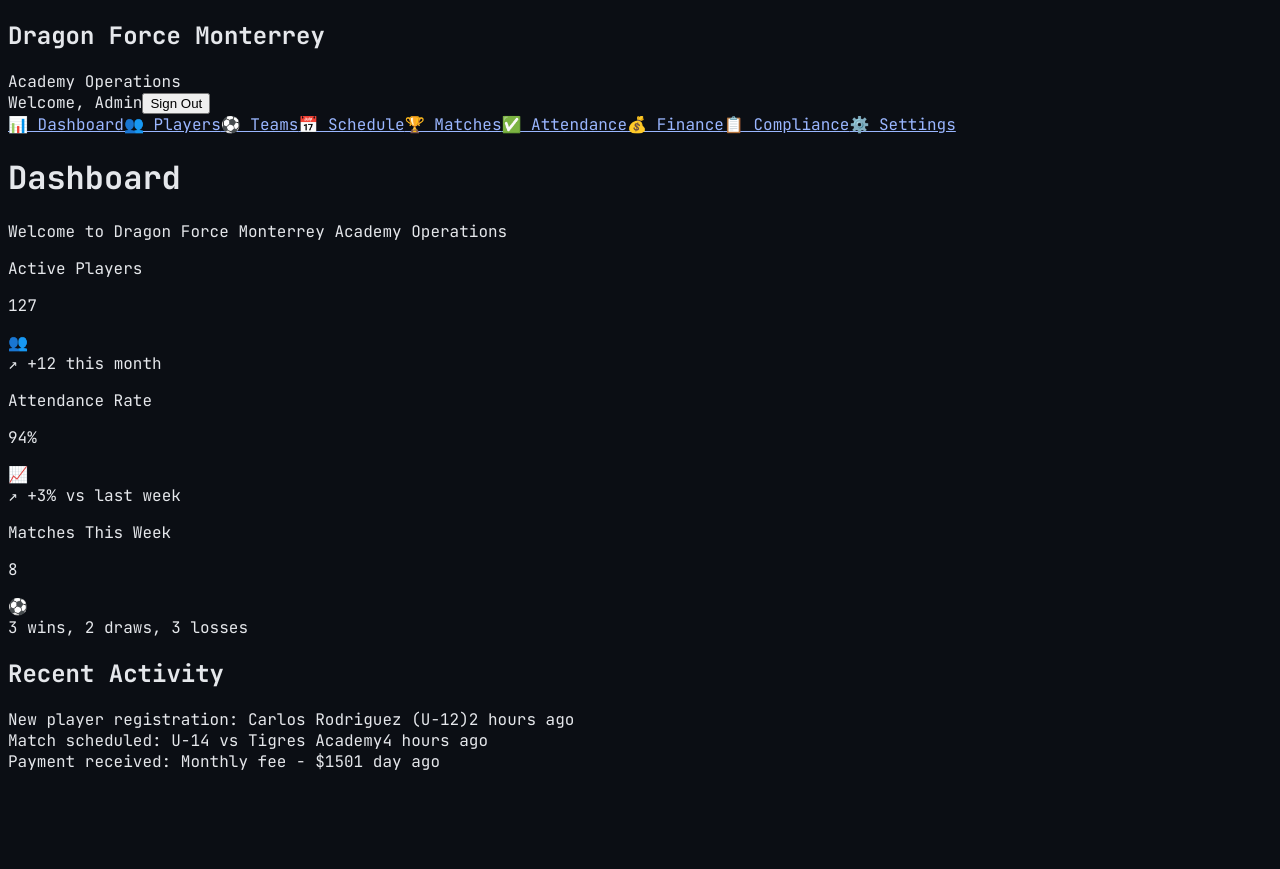
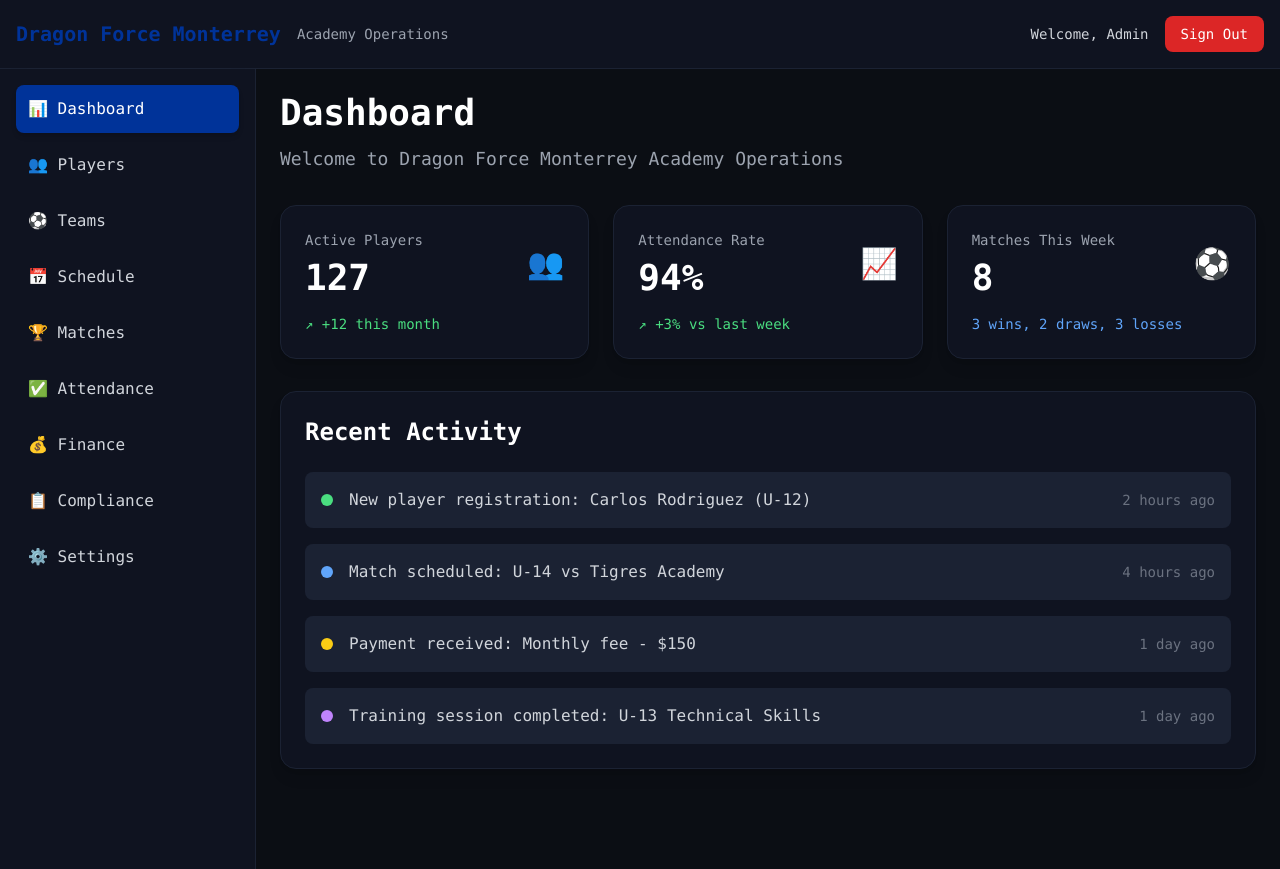
Before and after one commit to steamsoda/academy-ops, a Next.js app: page /dashboard in a window 1280 px wide. Before the commit the page ends 820 px from the top, so only its background shows below. Built offline with nearby package versions, Linux system fonts and the light colour scheme.

Commit message:
Fix Tailwind CSS and enhance dashboard styling with proper cards and layout

```diff
--- a/app/dashboard/page.tsx
+++ b/app/dashboard/page.tsx
@@ -3,10 +3,10 @@
 
 export default function Dashboard(){
   return (
-    <div className="min-h-screen bg-[#0b0e14]">
+    <div className="min-h-screen bg-[#0b0e14] text-white">
       {/* Navigation Bar */}
-      <nav className="bg-[#0f1320] border-b border-[#1b2233] p-4">
-        <div className="flex justify-between items-center">
+      <nav className="bg-[#0f1320] border-b border-[#1b2233] p-4 shadow-lg">
+        <div className="flex justify-between items-center max-w-7xl mx-auto">
           <div className="flex items-center space-x-4">
             <h1 className="text-xl font-bold text-[#003399]">Dragon Force Monterrey</h1>
             <span className="text-sm text-gray-400">Academy Operations</span>
@@ -15,7 +15,7 @@
             <span className="text-sm text-gray-300">Welcome, Admin</span>
             <button
               onClick={() => signOut()}
-              className="px-3 py-1 text-sm bg-red-600 hover:bg-red-700 rounded-lg transition-colors"
+              className="px-4 py-2 text-sm bg-red-600 hover:bg-red-700 rounded-lg transition-colors duration-200"
             >
               Sign Out
             </button>
@@ -23,101 +23,109 @@
         </div>
       </nav>
 
+      {/* Main Layout */}
+      <div className="flex">
         {/* Sidebar Navigation */}
-      <div className="flex">
-        <aside className="w-64 bg-[#0f1320] border-r border-[#1b2233] min-h-screen p-4">
+        <aside className="w-64 bg-[#0f1320] border-r border-[#1b2233] min-h-screen p-4 shadow-lg">
           <nav className="space-y-2">
-            <a href="/dashboard" className="block p-3 bg-[#003399] text-white rounded-lg">
+            <a href="/dashboard" className="block p-3 bg-[#003399] text-white rounded-lg shadow-md">
               📊 Dashboard
             </a>
-            <a href="/players" className="block p-3 text-gray-300 hover:bg-[#1b2233] rounded-lg transition-colors">
+            <a href="/players" className="block p-3 text-gray-300 hover:bg-[#1b2233] rounded-lg transition-colors duration-200">
               👥 Players
             </a>
-            <a href="/teams" className="block p-3 text-gray-300 hover:bg-[#1b2233] rounded-lg transition-colors">
+            <a href="/teams" className="block p-3 text-gray-300 hover:bg-[#1b2233] rounded-lg transition-colors duration-200">
               ⚽ Teams
             </a>
-            <a href="/schedule" className="block p-3 text-gray-300 hover:bg-[#1b2233] rounded-lg transition-colors">
+            <a href="/schedule" className="block p-3 text-gray-300 hover:bg-[#1b2233] rounded-lg transition-colors duration-200">
               📅 Schedule
             </a>
-            <a href="/matches" className="block p-3 text-gray-300 hover:bg-[#1b2233] rounded-lg transition-colors">
+            <a href="/matches" className="block p-3 text-gray-300 hover:bg-[#1b2233] rounded-lg transition-colors duration-200">
               🏆 Matches
             </a>
-            <a href="/attendance" className="block p-3 text-gray-300 hover:bg-[#1b2233] rounded-lg transition-colors">
+            <a href="/attendance" className="block p-3 text-gray-300 hover:bg-[#1b2233] rounded-lg transition-colors duration-200">
               ✅ Attendance
             </a>
-            <a href="/finance" className="block p-3 text-gray-300 hover:bg-[#1b2233] rounded-lg transition-colors">
+            <a href="/finance" className="block p-3 text-gray-300 hover:bg-[#1b2233] rounded-lg transition-colors duration-200">
               💰 Finance
             </a>
-            <a href="/compliance" className="block p-3 text-gray-300 hover:bg-[#1b2233] rounded-lg transition-colors">
+            <a href="/compliance" className="block p-3 text-gray-300 hover:bg-[#1b2233] rounded-lg transition-colors duration-200">
               📋 Compliance
             </a>
-            <a href="/settings" className="block p-3 text-gray-300 hover:bg-[#1b2233] rounded-lg transition-colors">
+            <a href="/settings" className="block p-3 text-gray-300 hover:bg-[#1b2233] rounded-lg transition-colors duration-200">
               ⚙️ Settings
             </a>
           </nav>
         </aside>
 
         {/* Main Content */}
-        <main className="flex-1 p-6">
-          <div className="mb-6">
-            <h1 className="text-3xl font-bold text-white mb-2">Dashboard</h1>
-            <p className="text-gray-400">Welcome to Dragon Force Monterrey Academy Operations</p>
+        <main className="flex-1 p-6 bg-[#0b0e14]">
+          <div className="max-w-7xl mx-auto">
+            <div className="mb-8">
+              <h1 className="text-4xl font-bold text-white mb-3">Dashboard</h1>
+              <p className="text-gray-400 text-lg">Welcome to Dragon Force Monterrey Academy Operations</p>
             </div>
 
             {/* KPI Cards */}
             <div className="grid md:grid-cols-3 gap-6 mb-8">
-            <div className="bg-[#0f1320] border border-[#1b2233] rounded-2xl p-6 hover:border-[#003399] transition-colors">
+              <div className="bg-[#0f1320] border border-[#1b2233] rounded-2xl p-6 hover:border-[#003399] transition-all duration-300 shadow-lg hover:shadow-xl">
                 <div className="flex items-center justify-between">
                   <div>
-                  <p className="text-sm text-gray-400 mb-1">Active Players</p>
-                  <p className="text-3xl font-bold text-white">127</p>
+                    <p className="text-sm text-gray-400 mb-2 font-medium">Active Players</p>
+                    <p className="text-4xl font-bold text-white">127</p>
                   </div>
-                <div className="text-2xl">👥</div>
+                  <div className="text-3xl">👥</div>
                 </div>
-              <div className="mt-4 text-sm text-green-400">↗ +12 this month</div>
+                <div className="mt-4 text-sm text-green-400 font-medium">↗ +12 this month</div>
               </div>
 
-            <div className="bg-[#0f1320] border border-[#1b2233] rounded-2xl p-6 hover:border-[#003399] transition-colors">
+              <div className="bg-[#0f1320] border border-[#1b2233] rounded-2xl p-6 hover:border-[#003399] transition-all duration-300 shadow-lg hover:shadow-xl">
                 <div className="flex items-center justify-between">
                   <div>
-                  <p className="text-sm text-gray-400 mb-1">Attendance Rate</p>
-                  <p className="text-3xl font-bold text-white">94%</p>
+                    <p className="text-sm text-gray-400 mb-2 font-medium">Attendance Rate</p>
+                    <p className="text-4xl font-bold text-white">94%</p>
                   </div>
-                <div className="text-2xl">📈</div>
+                  <div className="text-3xl">📈</div>
                 </div>
-              <div className="mt-4 text-sm text-green-400">↗ +3% vs last week</div>
+                <div className="mt-4 text-sm text-green-400 font-medium">↗ +3% vs last week</div>
               </div>
 
-            <div className="bg-[#0f1320] border border-[#1b2233] rounded-2xl p-6 hover:border-[#003399] transition-colors">
+              <div className="bg-[#0f1320] border border-[#1b2233] rounded-2xl p-6 hover:border-[#003399] transition-all duration-300 shadow-lg hover:shadow-xl">
                 <div className="flex items-center justify-between">
                   <div>
-                  <p className="text-sm text-gray-400 mb-1">Matches This Week</p>
-                  <p className="text-3xl font-bold text-white">8</p>
+                    <p className="text-sm text-gray-400 mb-2 font-medium">Matches This Week</p>
+                    <p className="text-4xl font-bold text-white">8</p>
                   </div>
-                <div className="text-2xl">⚽</div>
+                  <div className="text-3xl">⚽</div>
                 </div>
-              <div className="mt-4 text-sm text-blue-400">3 wins, 2 draws, 3 losses</div>
+                <div className="mt-4 text-sm text-blue-400 font-medium">3 wins, 2 draws, 3 losses</div>
               </div>
             </div>
 
             {/* Recent Activity */}
-          <div className="bg-[#0f1320] border border-[#1b2233] rounded-2xl p-6">
-            <h2 className="text-xl font-semibold text-white mb-4">Recent Activity</h2>
-            <div className="space-y-3">
-              <div className="flex items-center space-x-3 p-3 bg-[#1b2233] rounded-lg">
-                <div className="w-2 h-2 bg-green-400 rounded-full"></div>
-                <span className="text-gray-300">New player registration: Carlos Rodriguez (U-12)</span>
-                <span className="text-sm text-gray-500 ml-auto">2 hours ago</span>
+            <div className="bg-[#0f1320] border border-[#1b2233] rounded-2xl p-6 shadow-lg">
+              <h2 className="text-2xl font-semibold text-white mb-6">Recent Activity</h2>
+              <div className="space-y-4">
+                <div className="flex items-center space-x-4 p-4 bg-[#1b2233] rounded-lg hover:bg-[#2a3441] transition-colors duration-200">
+                  <div className="w-3 h-3 bg-green-400 rounded-full"></div>
+                  <span className="text-gray-300 flex-1">New player registration: Carlos Rodriguez (U-12)</span>
+                  <span className="text-sm text-gray-500">2 hours ago</span>
                 </div>
-              <div className="flex items-center space-x-3 p-3 bg-[#1b2233] rounded-lg">
-                <div className="w-2 h-2 bg-blue-400 rounded-full"></div>
-                <span className="text-gray-300">Match scheduled: U-14 vs Tigres Academy</span>
-                <span className="text-sm text-gray-500 ml-auto">4 hours ago</span>
+                <div className="flex items-center space-x-4 p-4 bg-[#1b2233] rounded-lg hover:bg-[#2a3441] transition-colors duration-200">
+                  <div className="w-3 h-3 bg-blue-400 rounded-full"></div>
+                  <span className="text-gray-300 flex-1">Match scheduled: U-14 vs Tigres Academy</span>
+                  <span className="text-sm text-gray-500">4 hours ago</span>
                 </div>
-              <div className="flex items-center space-x-3 p-3 bg-[#1b2233] rounded-lg">
-                <div className="w-2 h-2 bg-yellow-400 rounded-full"></div>
-                <span className="text-gray-300">Payment received: Monthly fee - $150</span>
-                <span className="text-sm text-gray-500 ml-auto">1 day ago</span>
+                <div className="flex items-center space-x-4 p-4 bg-[#1b2233] rounded-lg hover:bg-[#2a3441] transition-colors duration-200">
+                  <div className="w-3 h-3 bg-yellow-400 rounded-full"></div>
+                  <span className="text-gray-300 flex-1">Payment received: Monthly fee - $150</span>
+                  <span className="text-sm text-gray-500">1 day ago</span>
+                </div>
+                <div className="flex items-center space-x-4 p-4 bg-[#1b2233] rounded-lg hover:bg-[#2a3441] transition-colors duration-200">
+                  <div className="w-3 h-3 bg-purple-400 rounded-full"></div>
+                  <span className="text-gray-300 flex-1">Training session completed: U-13 Technical Skills</span>
+                  <span className="text-sm text-gray-500">1 day ago</span>
+                </div>
               </div>
             </div>
           </div>
--- a/app/globals.css
+++ b/app/globals.css
@@ -1,8 +1,44 @@
+@tailwind base;
+@tailwind components;
+@tailwind utilities;
+
 @import url('https://fonts.googleapis.com/css2?family=JetBrains+Mono:wght@400;500;600;700&display=swap');
-:root{
-  --font-mono:'JetBrains Mono', ui-monospace, SFMono-Regular, Menlo, Consolas, monospace;
-  --porto-blue:#003399; --porto-white:#FFFFFF; --accent:#111827;
+
+:root {
+  --font-mono: 'JetBrains Mono', ui-monospace, SFMono-Regular, Menlo, Consolas, monospace;
+  --porto-blue: #003399;
+  --porto-white: #FFFFFF;
+  --accent: #111827;
 }
-html,body,:root{height:100%}
-body{font-family:var(--font-mono); background:#0b0e14; color:#e5e7eb;}
-a{color:#9ab6ff}
+
+html, body, :root {
+  height: 100%;
+}
+
+body {
+  font-family: var(--font-mono);
+  background: #0b0e14;
+  color: #e5e7eb;
+}
+
+a {
+  color: #9ab6ff;
+}
+
+/* Custom scrollbar */
+::-webkit-scrollbar {
+  width: 8px;
+}
+
+::-webkit-scrollbar-track {
+  background: #0f1320;
+}
+
+::-webkit-scrollbar-thumb {
+  background: #1b2233;
+  border-radius: 4px;
+}
+
+::-webkit-scrollbar-thumb:hover {
+  background: #003399;
+}
```
Lines whose indentation alone changed are shown as unchanged.
